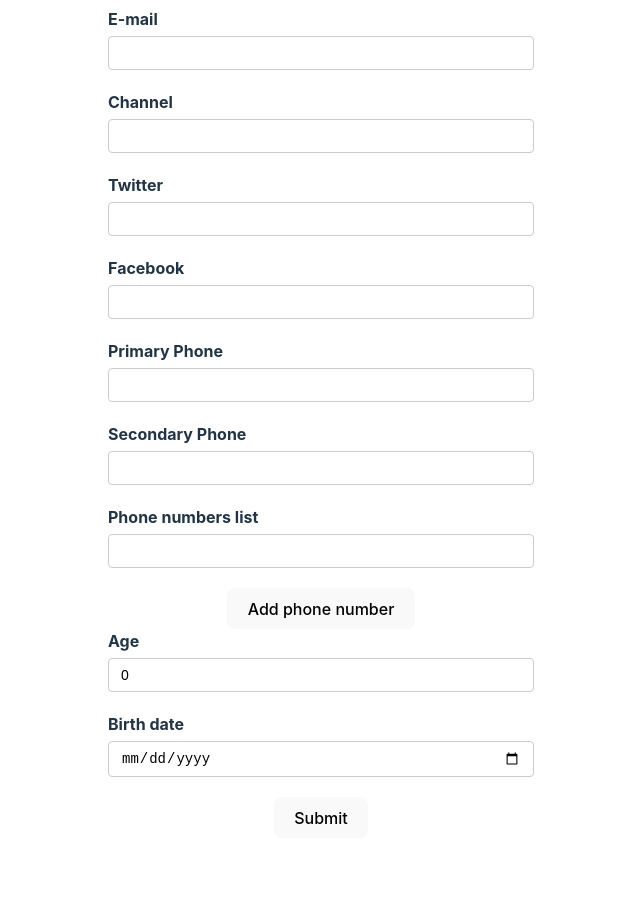
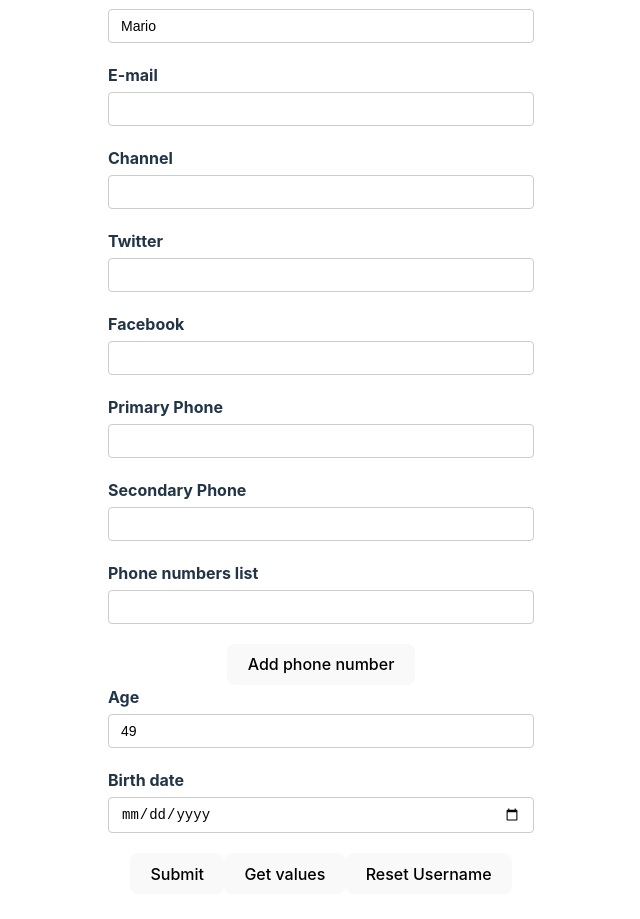
Before and after one commit to mariolazzari/react-hook-form-ce, a React (Vite) app in the folder rhf-demo/: page / in a window 1280 px wide. Shown: the part 233-1152 px from the top of the page, without its empty margins (319-959 px from the left). Before the commit the page ends 1103 px from the top, so only its background shows below. Built offline with nearby package versions, Linux system fonts and the light colour scheme.

Commit message:
Done lesson 19

```diff
--- a/rhf-demo/src/components/YouTubeForm.tsx
+++ b/rhf-demo/src/components/YouTubeForm.tsx
@@ -1,3 +1,4 @@
+import { useEffect } from "react";
 import { useForm, useFieldArray } from "react-hook-form";
 import { DevTool } from "@hookform/devtools";
 
@@ -32,9 +33,17 @@ type FormValues = {
 // };
 
 export const YouTubeForm = () => {
-  const { register, control, handleSubmit, formState } = useForm<FormValues>({
+  const {
+    register,
+    control,
+    handleSubmit,
+    formState,
+    watch,
+    getValues,
+    setValue,
+  } = useForm<FormValues>({
     defaultValues: {
-      username: "",
+      username: "Mario",
       email: "",
       channel: "",
       social: {
@@ -47,7 +56,7 @@ export const YouTubeForm = () => {
           number: "",
         },
       ],
-      age: 0,
+      age: 49,
       dob: new Date(),
     },
     // defaultValues: getUser,
@@ -59,13 +68,40 @@ export const YouTubeForm = () => {
     control,
   });
 
+  const watchUsername = watch("username");
+
   const onSubmit = (data: FormValues) => {
     console.log("onSubmit", data);
   };
 
+  const onGetValuesClick = () => {
+    console.log("get all values", getValues());
+    console.log("get username", getValues("username"));
+    console.log("get age & dob", getValues(["age", "dob"]));
+  };
+
+  const onResetNameClick = () => {
+    setValue("username", "", {
+      shouldDirty: true,
+      shouldTouch: true,
+      shouldValidate: true,
+    });
+  };
+
+  useEffect(() => {
+    const subscription = watch(value => {
+      console.log(value);
+    });
+
+    return () => {
+      subscription.unsubscribe();
+    };
+  }, [watch]);
+
   return (
     <div>
       <h1>YouTube Form</h1>
+      <h2>Watched value: {watchUsername}</h2>
 
       <form onSubmit={handleSubmit(onSubmit)} noValidate>
         <div className="form-control">
@@ -210,6 +246,8 @@ export const YouTubeForm = () => {
         </div>
 
         <button type="submit">Submit</button>
+        <button onClick={onGetValuesClick}>Get values</button>
+        <button onClick={onResetNameClick}>Reset Username</button>
       </form>
 
       <DevTool control={control} />
```
